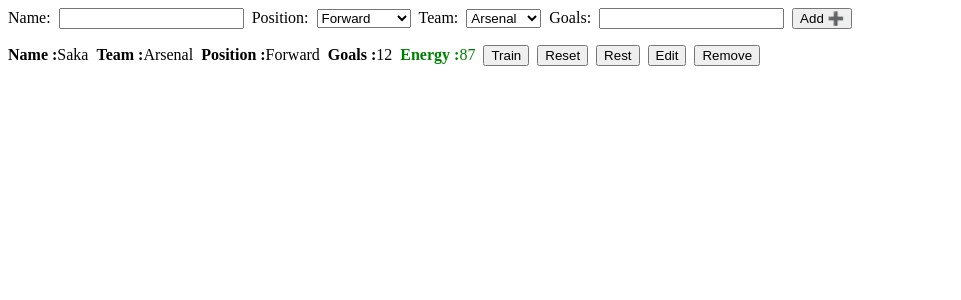
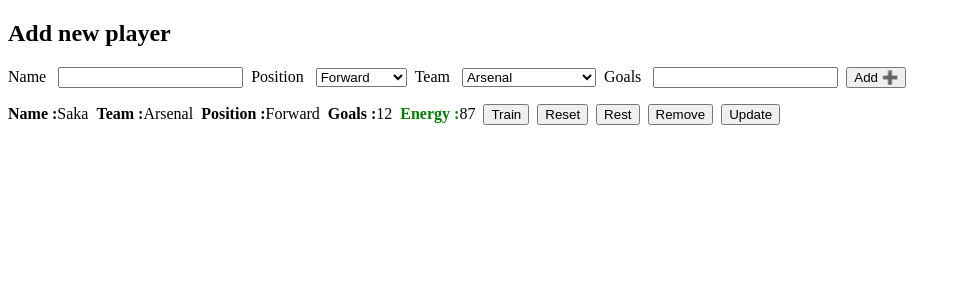
Before and after one commit to proclaimed11/react-tutor, a React (Vite) app: page / in a window 1280 px wide. Shown: the top 300 px of the page, without its empty margins (0-961 px from the left). Built offline with nearby package versions, Linux system fonts and the light colour scheme.

Commit message:
updated on 01/04/26 16:33

```diff
--- a/src/Practise/FundamentalsReact/projects/phaseOneV5.tsx
+++ b/src/Practise/FundamentalsReact/projects/phaseOneV5.tsx
@@ -1,15 +1,15 @@
-import { useState, type ChangeEvent, type FormEvent } from "react";
+import { useEffect, useState, type ChangeEvent, type FormEvent } from "react";
 
-type Team = "Arsenal" | "Chelsea" | "Man City";
+type Teams = "Arsenal" | "Chelsea" | "Liverpool" | "Manchester United" | "Manchester City";
 
-type Position = "Forward" | "MidFielder" | "Defender" | "GoalKeeper";
+type Positions = "Goalkeeper" | "Defender" | "Midfielder" | "Forward";
 
 interface Player{
 id:number,
 name:string,
-    position:Position,
-    team:Team,
-    goals?:number,
+team:Teams,
+position:Positions,
+goals?:number
 energy:number
 }
 
@@ -24,12 +24,29 @@ interface PlayerProps<T>{
 }
 
 const PlayerProfile=(prop:PlayerProps<Player>)=>{
+const [editForm,setEditForm] = useState<Partial<Player>>({});
 const [editId, setEditId] = useState<number | null>(null);
-const [editForm, setEditForm] = useState<Partial<Player>>({});
 
-const startEdit=(player:Player)=>{
+const startEditing=(player:Player)=>{
+  setEditForm(player);
   setEditId(player.id);
-setEditForm(player);
+}
+
+const saveEdit=(playerId:number)=>{
+
+const update={
+    ...prop.players.find(player=>player.id === playerId)!,
+    ...editForm
+}
+
+prop.onUpdate(update);
+setEditForm({});
+setEditId(null);
+}
+
+const cancelEdit=()=>{
+    setEditForm({});
+    setEditId(null);
 }
 
 const handleEditChange=(e:ChangeEvent<HTMLSelectElement | HTMLInputElement>)=>{
@@ -40,153 +57,141 @@ setEditForm((prev)=>({
 }))
 }
 
-const saveEdit=(playerId:number)=>{
-if(!editForm.name?.trim()) return;
-
-const updated ={
-...prop.players.find((p)=>p.id===playerId)!,
-...editForm
-}
-
-prop.onUpdate(updated);
-setEditId(null);
-setEditForm({});
-}
-
-const cancel=()=>{
-    setEditId(null);
-    setEditForm({});
-}
-
-const energyColor=(value:number):string=>{
-if(value > 70){return "green"};
-if(value > 30){return "orange"};
+const energyColor=(energy:number):string=>{
+if(energy > 80) return "green";
+if(energy > 50) return "yellow";
 return "red";
 }
 
 return(
     <>
-{prop.players.map((player)=>{
-    const isEditing = player.id === editId;
-    const currentOp = isEditing ? {...player,...editForm} : player;
+    {prop.players.map(player=>{
+       const isEditing = editId === player.id;
+       const startEdit = isEditing ? {...player,...editForm}: player;
 
         return(
-        <div key={player.id}>
-            {isEditing ? (
             <>
-                <label htmlFor="name">Name:</label>&nbsp;&nbsp;
-                <input name="name" onChange={handleEditChange} type="text" value={editForm.name ?? ""}/>&nbsp;&nbsp;
+              {isEditing ?
+              (<>
+              <label htmlFor="name"></label>
+              <input name="name" onChange={handleEditChange} type="text" value={editForm.name ?? ""}/>
+              <label htmlFor="position">Position </label>&nbsp;&nbsp;
+                <select name="position" onChange={handleEditChange} value={editForm.position}>
+                <option value="Forward">Forward</option>
+                <option value="Midfielder">Midfieleder</option>
+                <option value="Defender">Defender</option>
+                <option value="Goalkeeper">Goalkeeper</option>
+                </select>&nbsp;&nbsp;
+                <label htmlFor="team">Team </label>&nbsp;&nbsp;
+                <select name="team" onChange={handleEditChange} value={editForm.team}>
+                <option value="Arsenal">Arsenal</option>
+                <option value="Man Utd">Man Utd</option>
+                <option value="Chelsea">Chelsea</option>
+                <option value="Liverpool">Liverpool</option>
+                <option value="Manchester United">Manchester United</option>
+                <option value="Manchester City">Manchester City</option>
+                </select>&nbsp;&nbsp;
+                <label htmlFor="goals">Goals </label>&nbsp;&nbsp;
+                <input name="goals" onChange={handleEditChange} type="number" value={editForm.goals ?? ""}/>&nbsp;&nbsp;
+                <button onClick={()=>saveEdit(player.id)}>Save ✅</button>&nbsp;&nbsp;
+                <button onClick={()=>cancelEdit()}>Cancel ➕</button>&nbsp;&nbsp;
+              </>)
 
-                <label htmlFor="position">Position:</label>&nbsp;&nbsp;
-                <select name="position" value={editForm.position ?? ""} onChange={handleEditChange}>
-                 <option value="Forward">Forward</option>
-                 <option value="Midfielder">Midfielder</option>
-                 <option value="Defender">Defender</option>
-                 <option value="GoalKeeper">GoalKeeper</option>
-                </select>&nbsp;&nbsp;
-
-                <label htmlFor="team">Team:</label>&nbsp;&nbsp;
-                <select name="team" value={editForm.team ?? ""} onChange={handleEditChange}>
-                 <option value="Arsenal">Arsenal</option>
-                 <option value="Chelsea">Chelsea</option>
-                 <option value="Man City">Man City</option>
-                </select>&nbsp;&nbsp;
-
-                <label htmlFor="goals">Goals:</label>&nbsp;&nbsp;
-                <input name="goals" onChange={handleEditChange} type="number" value={editForm.goals ?? ""}/>&nbsp;&nbsp;
-                <button onClick={()=>saveEdit(player.id)}>save ✅</button>&nbsp;&nbsp;
-                <button onClick={()=>cancel()}>cancel ❌</button>
-                </>
-            ):(
+              :(<>
                <p key={player.id}>
                 <span><strong>Name :</strong>{player.name}</span>&nbsp;&nbsp;
                 <span><strong>Team :</strong>{player.team}</span>&nbsp;&nbsp;
                 <span><strong>Position :</strong>{player.position}</span>&nbsp;&nbsp;
                 {player.goals && <><span><strong>Goals :</strong>{player.goals}</span>&nbsp;&nbsp;</>}
-                <span  style={{color:energyColor(player.energy)}}><strong>Energy :</strong>{player.energy}</span>&nbsp;&nbsp;
+                <span><strong style={{color:energyColor(player.energy)}}>Energy :</strong>{player.energy}</span>&nbsp;&nbsp;
                 <button onClick={()=>prop.onTrain(player)}>Train</button>&nbsp;&nbsp;
                 <button onClick={()=>prop.onReset(player)}>Reset</button>&nbsp;&nbsp;
                 <button onClick={()=>prop.onRest(player)}>Rest</button>&nbsp;&nbsp;
-                <button onClick={()=>startEdit(player)}>Edit</button>&nbsp;&nbsp;
                 <button onClick={()=>prop.onRemove(player.id)}>Remove</button>&nbsp;&nbsp;
+                <button onClick={()=>startEditing(player)}>Update</button>&nbsp;&nbsp;
                 </p>
-            )}
-        </div>
+              </>)
+              }
+            </>
         )
     })}
     </>
 )
 }
 
-const SquadManager5=()=>{
-const [players, SetPlayers]=useState<Player[]>([
-{id:1,name:"Saka", position:"Forward",team:"Arsenal",goals:12,energy:87},
-]);
+const SquadManager5 =()=>{
+    const [players, setPlayers] = useState<Player[]>(()=>{
+     const saved = localStorage.getItem("players");
+     return saved ? JSON.parse(saved) :
+     [
+        {id:1,name:"Saka",team:"Arsenal",position:"Forward",goals:12,energy:87},
+     ]
+    });
 
-const[newPlayer, setNewPlayer]=useState({
+
+    const [newPlayer, setNewPlayer] = useState({
         name:"",
-position:"Forward" as Position,
-team:"Arsenal" as Team,
-goals:""
-})
+        team:"Arsenal" as Teams,
+        position:"Forward" as Positions,
+        goals:"",
+    });
 
-const[error, setErrors]=useState({
+    const [errors, setErrors] = useState({
         name:"",
         goals:""
     });
 
-const clamper=(v:number)=> Math.max(0,Math.min(100,v));
+    const clamper =(v:number)=>Math.min(Math.max(v, 0), 100);
 
-const nextId = players.length > 0 ? Math.max(...players.map((p)=>p.id)) + 1:1;
+    const nextId = players.length > 0 ? Math.max(...players.map((player)=>player.id)) + 1 : 1;
+
+    useEffect(()=>{
+        localStorage.setItem("players", JSON.stringify(players));
+        console.log("Players saved to localStorage");
+    },[players])
 
     const handleTrain=(playerToUpdate:Player)=>{
-SetPlayers((prev)=>(
+        setPlayers((prev)=>(
         prev.map((player)=>(
             player.id === playerToUpdate.id ?
-         {...player, energy:clamper(player.energy - 20)}:
-         player
+            {...player, energy:clamper(player.energy - 20)} : player
         ))
         ))
     }
 
     const handleRest=(playerToUpdate:Player)=>{
-SetPlayers((prev)=>(
+        setPlayers((prev)=>(
         prev.map((player)=>(
             player.id === playerToUpdate.id ?
-         {...player, energy:clamper(player.energy + 20)}:
-         player
+            {...player, energy:clamper(player.energy + 20)} : player
         ))
         ))
     }
 
     const handleReset=(playerToUpdate:Player)=>{
-SetPlayers((prev)=>(
+       setPlayers((prev)=>(
         prev.map((player)=>(
             player.id === playerToUpdate.id ?
-         {...player, energy:100}:
-         player
+            {...player, energy:100} : player
         ))
        ))
     }
 
     const handleRemove=(playerId:number)=>{
-SetPlayers((prev)=>(
-    prev.filter((player)=>(
-         player.id === playerId
+        setPlayers((prev)=>(
+        prev.filter((player)=>(player.id !== playerId))
+        ))
+    }
+
+    const handleUpdate=(updatedPlayer:Player)=>{
+        setPlayers((prev)=>(
+            prev.map((player)=>(
+                player.id === updatedPlayer.id ? updatedPlayer : player
             ))
         ))
     }
 
-const handleUpdate=(playerToUpdate:Player)=>{
-   SetPlayers((prev)=>(
-    prev.map((player)=>(
-         player.id === playerToUpdate.id ?
-         playerToUpdate : player
-    ))
-))
-}
-
-const handleInputChange=(e:ChangeEvent<HTMLSelectElement | HTMLInputElement>)=>{
+    const handleChangeInput=(e:ChangeEvent<HTMLInputElement | HTMLSelectElement>)=>{
     const {name,value} = e.target;
      setNewPlayer((prev)=>({
         ...prev,
@@ -196,30 +201,28 @@ setNewPlayer((prev)=>({
 
     const validateForm=():boolean=>{
      let isValid = true;
-    const newErrors={
+     const newErrors = {
         name:"",
         goals:""
      }
 
      if(!newPlayer.name.trim()){
-        newErrors.name="Name is required"
-        isValid = false
-    } else {
+       newErrors.name = "Name is required";
+       isValid = false;
+     }else{
       const nameLowerCase = newPlayer.name.trim().toLowerCase();
-        const duplicate = players.some((player)=>player.name.toLowerCase()=== nameLowerCase);
-
+      const duplicate = players.some((p)=>p.name.toLowerCase() === nameLowerCase);
       if(duplicate){
-        newErrors.name="player already exists"
-        isValid=false;
+        newErrors.name = "Player with this name already exists";
+        isValid = false;
       }
      }
 
      if(newPlayer.goals){
-     const goalsNum = Number(newPlayer.goals);
-
-     if(isNaN(goalsNum) || goalsNum < 0){
-        newErrors.goals="Goals should be a number greater than 0";
-        isValid=false;
+        const goalsNumber = Number(newPlayer.goals);
+        if(isNaN(goalsNumber)){
+            newErrors.goals = "Goals must be a number";
+            isValid = false;
         }
      }
 
@@ -232,65 +235,61 @@ e.preventDefault();
 
      if(!validateForm()) return;
 
-const playerAdd={
+     const newPlayerToAdd:Player={
         id:nextId,
         name:newPlayer.name,
+        team:newPlayer.team,
         position:newPlayer.position,
-    team:newPlayer.team,
         goals:Number(newPlayer.goals),
         energy:100
      }
 
-SetPlayers((prev)=>([...prev,playerAdd]));
-
-setErrors({
-    name:"",
-    goals:""
-});
+     setPlayers([...players,newPlayerToAdd]);
 
      setNewPlayer({
         name:"",
-position:"Forward" as Position,
-team:"Arsenal" as Team,
-goals:""
+        team:"Arsenal" as Teams,
+        position:"Forward" as Positions,
+        goals:"",
      })
-
     }
 
     return(
         <>
+        <h2>Add new player</h2>
         <form onSubmit={handleAddPlayer}>
-        <label htmlFor="name">Name:</label>&nbsp;&nbsp;
-        <input name="name" onChange={handleInputChange} type="text" value={newPlayer.name}/>&nbsp;&nbsp;
-        {error.name && <span style={{color:"red"}}>{error.name}</span>}
-
-        <label htmlFor="position">Position:</label>&nbsp;&nbsp;
-        <select name="position" value={newPlayer.position} onChange={handleInputChange}>
+            <label htmlFor="name">Name </label>&nbsp;&nbsp;
+            <input name="name" onChange={handleChangeInput} type="text" value={newPlayer.name}/>&nbsp;&nbsp;
+            {errors.name && <span style={{color:"red"}}>{errors.name}</span>}
+            <label htmlFor="position">Position </label>&nbsp;&nbsp;
+                <select name="position" onChange={handleChangeInput} value={newPlayer.position}>
                 <option value="Forward">Forward</option>
-            <option value="Midfielder">Midfielder</option>
+                <option value="Midfielder">Midfieleder</option>
                 <option value="Defender">Defender</option>
-            <option value="GoalKeeper">GoalKeeper</option>
+                <option value="Goalkeeper">Goalkeeper</option>
             </select>&nbsp;&nbsp;
-
-        <label htmlFor="team">Team:</label>&nbsp;&nbsp;
-        <select name="team" value={newPlayer.team} onChange={handleInputChange}>
+            <label htmlFor="team">Team </label>&nbsp;&nbsp;
+            <select name="team" onChange={handleChangeInput} value={newPlayer.team}>
                 <option value="Arsenal">Arsenal</option>
+                <option value="Man Utd">Man Utd</option>
                 <option value="Chelsea">Chelsea</option>
-            <option value="Man City">Man City</option>
+                <option value="Liverpool">Liverpool</option>
+                <option value="Manchester United">Manchester United</option>
+                <option value="Manchester City">Manchester City</option>
             </select>&nbsp;&nbsp;
-
-        <label htmlFor="goals">Goals:</label>&nbsp;&nbsp;
-        <input name="goals" onChange={handleInputChange} type="number" value={newPlayer.goals}/>&nbsp;&nbsp;
-        <button type="submit">Add ➕</button>&nbsp;&nbsp;
+            <label htmlFor="goals">Goals </label>&nbsp;&nbsp;
+            <input name="goals" onChange={handleChangeInput} type="number" value={newPlayer.goals}/>&nbsp;&nbsp;
+            {errors.goals && <span style={{color:"red"}}>{errors.goals}</span>}
+            <button type="submit">Add ➕</button>
         </form>
-
 
         <PlayerProfile
         players={players}
+        title="Squad Manager"
+        onTrain={handleTrain}
+        onRest={handleRest}
+        onReset={handleReset}
         onRemove={handleRemove}
-    onReset={handleReset}
-    onRest={handleRest}
-    onTrain={handleTrain}
         onUpdate={handleUpdate}
         />
         </>
```
Lines whose indentation alone changed are shown as unchanged.
